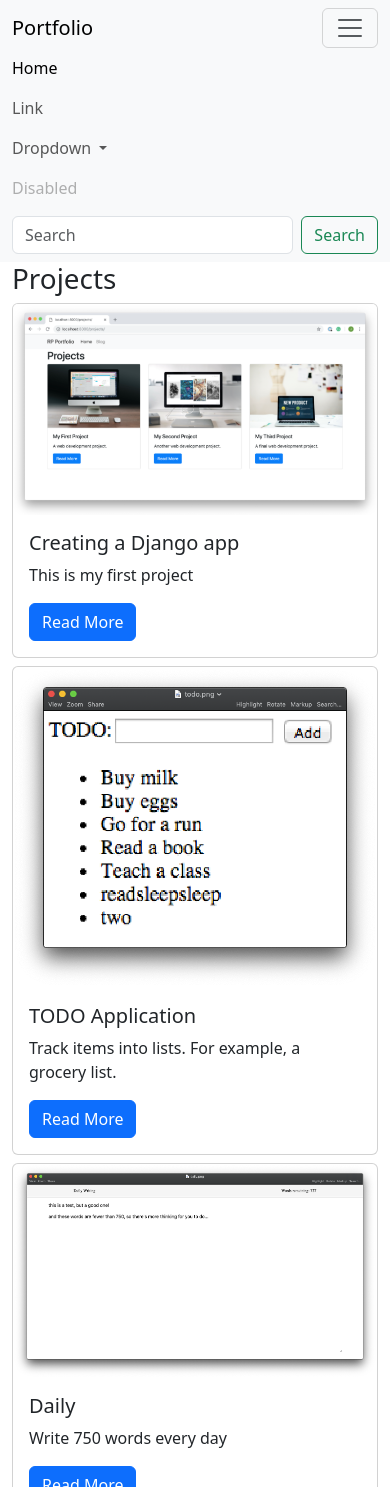
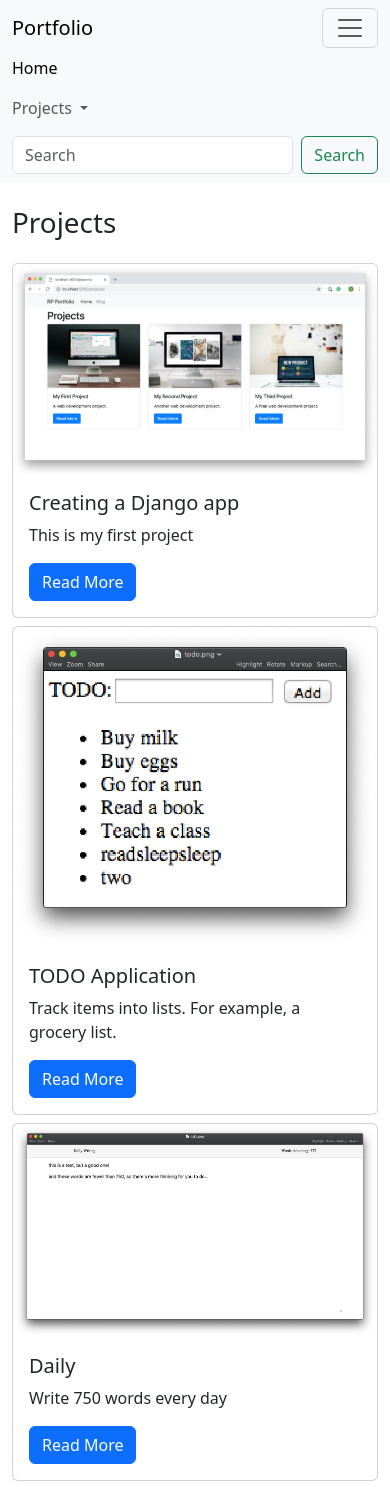
Before and after one commit to stompsy/django-portfolio, a Django app: template projects/templates/projects/all_projects.html in a window 390 px wide, after a click that opens the changed part. Shown: the top 1487 px of the page. Run offline with Django 5.2, Linux system fonts and the light colour scheme; the template is opened without the code that fills it: values that come from a table or form of the project are taken from there, others are empty; data comes from the database, SQL or seed files in the repository; parts of the project's set-up code (start-up, migrations or seed data) failed here and were passed over.

Commit message:
css, project image

```diff
--- a/projects/templates/projects/all_projects.html
+++ b/projects/templates/projects/all_projects.html
@@ -1,20 +1,24 @@
-{% extends 'projects/base.html' %}
-
-{% load static %}
-
-{% block content %}
+{% extends 'projects/base.html' %} {% load static %} {% block content %}
 
 <div class="container">
-        <h1>Projects</h1>
-        <div class="row">
+	<h1 class="mt-4">Projects</h1>
+	<div class="row mt-4">
 		{% for project in projects %}
-            <div class="col-md-4">
+		<div class="col-md-3">
 			<div class="card mb-2">
-                    <img class="card-img-top" src="{% static project.image %}" alt="Screenshot of {{ project.description }}">
+				<img
+					class="card-img-top"
+					src="{% static project.image %}"
+					alt="Screenshot of {{ project.description }}"
+				/>
 				<div class="card-body">
 					<h5 class="card-title">{{ project.title }}</h5>
 					<p class="card-text">{{ project.description }}</p>
-                        <a href="{% url 'projects:project_detail' project.pk %}" class="btn btn-primary">Read More</a>
+					<a
+						href="{% url 'projects:project_detail' project.pk %}"
+						class="btn btn-primary"
+						>Read More</a
+					>
 				</div>
 			</div>
 		</div>
--- a/projects/templates/projects/base.html
+++ b/projects/templates/projects/base.html
@@ -1,57 +1,90 @@
 <!DOCTYPE html>
 <html lang="en">
 	<head>
-    <meta name="viewport" content="width=device-width, initial-scale=1.0">
-    <meta charset="UTF-8">
+		<meta name="viewport" content="width=device-width, initial-scale=1.0" />
+		<meta charset="UTF-8" />
 		<title>Portfolio</title>
-    <link href="https://cdn.jsdelivr.net/npm/bootstrap@5.3.2/dist/css/bootstrap.min.css" rel="stylesheet" integrity="sha384-T3c6CoIi6uLrA9TneNEoa7RxnatzjcDSCmG1MXxSR1GAsXEV/Dwwykc2MPK8M2HN" crossorigin="anonymous">
+		<link
+			href="https://cdn.jsdelivr.net/npm/bootstrap@5.3.2/dist/css/bootstrap.min.css"
+			rel="stylesheet"
+			integrity="sha384-T3c6CoIi6uLrA9TneNEoa7RxnatzjcDSCmG1MXxSR1GAsXEV/Dwwykc2MPK8M2HN"
+			crossorigin="anonymous"
+		/>
 	</head>
 	<body>
-
 		<nav class="navbar navbar-expand-lg bg-body-tertiary">
 			<div class="container-fluid">
-            <a class="navbar-brand" href="{% url 'projects:all_projects' %}">Portfolio</a>
-            <button class="navbar-toggler" type="button" data-bs-toggle="collapse" data-bs-target="#navbarSupportedContent" aria-controls="navbarSupportedContent" aria-expanded="false" aria-label="Toggle navigation">
+				<a class="navbar-brand" href="{% url 'projects:all_projects' %}"
+					>Portfolio</a
+				>
+				<button
+					class="navbar-toggler"
+					type="button"
+					data-bs-toggle="collapse"
+					data-bs-target="#navbarSupportedContent"
+					aria-controls="navbarSupportedContent"
+					aria-expanded="false"
+					aria-label="Toggle navigation"
+				>
 					<span class="navbar-toggler-icon"></span>
 				</button>
 				<div class="collapse navbar-collapse" id="navbarSupportedContent">
 					<ul class="navbar-nav me-auto mb-2 mb-lg-0">
 						<li class="nav-item">
-                  <a class="nav-link active" aria-current="page" href="{% url 'projects:all_projects' %}">Home</a>
-                </li>
-                <li class="nav-item">
-                  <a class="nav-link" href="#">Link</a>
+							<a
+								class="nav-link active"
+								aria-current="page"
+								href="{% url 'projects:all_projects' %}"
+								>Home</a
+							>
 						</li>
 						<li class="nav-item dropdown">
-                  <a class="nav-link dropdown-toggle" href="#" role="button" data-bs-toggle="dropdown" aria-expanded="false">
-                    Dropdown
+							<a
+								class="nav-link dropdown-toggle"
+								href="#"
+								role="button"
+								data-bs-toggle="dropdown"
+								aria-expanded="false"
+							>
+								Projects
 							</a>
 							<ul class="dropdown-menu">
-                    <li><a class="dropdown-item" href="#">Action</a></li>
-                    <li><a class="dropdown-item" href="#">Another action</a></li>
-                    <li><hr class="dropdown-divider"></li>
-                    <li><a class="dropdown-item" href="#">Something else here</a></li>
+								<li><a class="dropdown-item" href="#">Django App</a></li>
+								<li><a class="dropdown-item" href="#">TODO App</a></li>
+								<li><a class="dropdown-item" href="#">Daily App</a></li>
+								<li><hr class="dropdown-divider" /></li>
+								<li>
+									<a class="dropdown-item" href="#">Stargate Browser</a>
+								</li>
 							</ul>
-                </li>
-                <li class="nav-item">
-                  <a class="nav-link disabled" aria-disabled="true">Disabled</a>
 						</li>
 					</ul>
 					<form class="d-flex" role="search">
-                <input class="form-control me-2" type="search" placeholder="Search" aria-label="Search">
-                <button class="btn btn-outline-success" type="submit">Search</button>
+						<input
+							class="form-control me-2"
+							type="search"
+							placeholder="Search"
+							aria-label="Search"
+						/>
+						<button class="btn btn-outline-success" type="submit">
+							Search
+						</button>
 					</form>
 				</div>
 			</div>
 		</nav>
 
-    <div>
-        {% block content %}
+		<div>{% block content %} {% endblock %}</div>
 
-        {% endblock %}
-    </div>
-
-    <script src="https://cdn.jsdelivr.net/npm/@popperjs/core@2.11.8/dist/umd/popper.min.js" integrity="sha384-I7E8VVD/ismYTF4hNIPjVp/Zjvgyol6VFvRkX/vR+Vc4jQkC+hVqc2pM8ODewa9r" crossorigin="anonymous"></script>
-    <script src="https://cdn.jsdelivr.net/npm/bootstrap@5.3.2/dist/js/bootstrap.bundle.min.js" integrity="sha384-C6RzsynM9kWDrMNeT87bh95OGNyZPhcTNXj1NW7RuBCsyN/o0jlpcV8Qyq46cDfL" crossorigin="anonymous"></script>
+		<script
+			src="https://cdn.jsdelivr.net/npm/@popperjs/core@2.11.8/dist/umd/popper.min.js"
+			integrity="sha384-I7E8VVD/ismYTF4hNIPjVp/Zjvgyol6VFvRkX/vR+Vc4jQkC+hVqc2pM8ODewa9r"
+			crossorigin="anonymous"
+		></script>
+		<script
+			src="https://cdn.jsdelivr.net/npm/bootstrap@5.3.2/dist/js/bootstrap.bundle.min.js"
+			integrity="sha384-C6RzsynM9kWDrMNeT87bh95OGNyZPhcTNXj1NW7RuBCsyN/o0jlpcV8Qyq46cDfL"
+			crossorigin="anonymous"
+		></script>
 	</body>
 </html>
```
Also changed, not shown: django-portfolio.png (added). Lines whose indentation alone changed are shown as unchanged.
